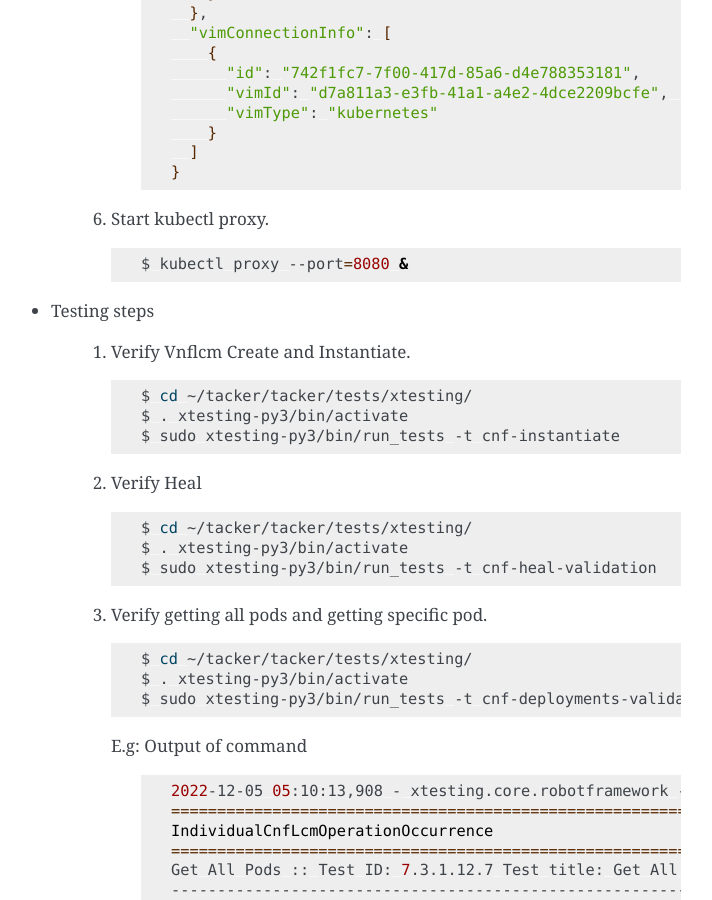
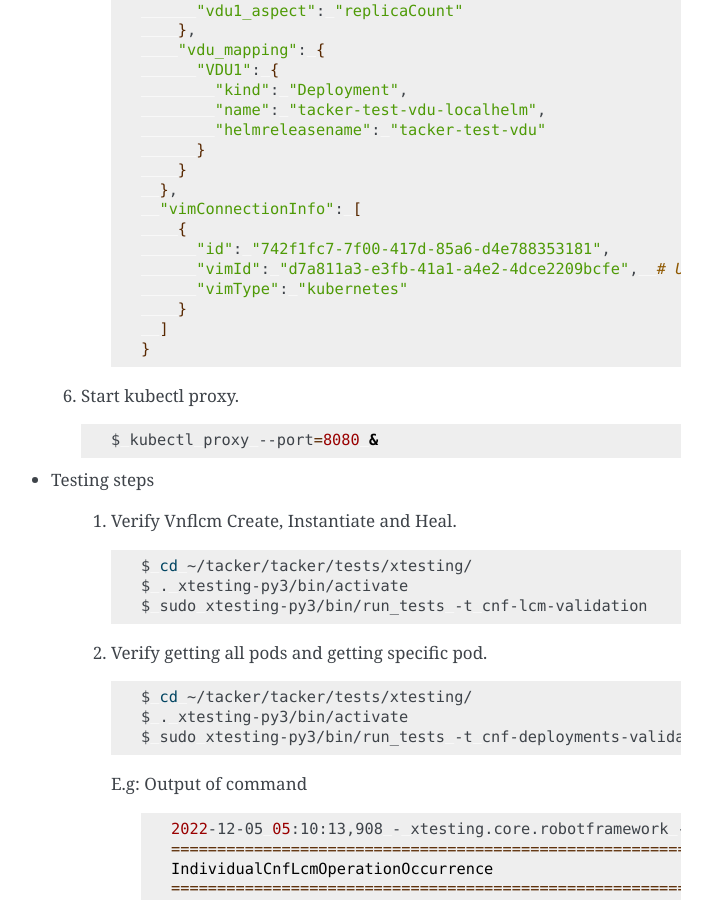
Before and after one commit to o-ran-sc/smo-o2, a Sphinx documentation site: the page built from docs/developer-guide.rst, in a window 1280 px wide and 900 px high, scrolled down 4861 px. Shown: the whole window, without its empty margins (399-1111 px from the left). Built offline with Sphinx 7.4.7, drawn with Linux system fonts in a browser that asks for light colours; some of the changed text lies outside the part shown.

Commit message:
Improve Xtesting code for interconnecting test cases
This patch improves Xtesting code so that API conformance test cases
provided by ETSI NFV-TST 010 can be interconnected and then run in succession.

This patch also includes a script to modify API conformance test cases
automatically for the purpose.

Issue-ID: SMO-119
Change-Id: I41b1fb72571a7ed1d77eec3e356b27a2acad70fb
Signed-off-by: Koichi Edagawa <edagawa.kc@nec.com>

```diff
--- a/docs/developer-guide.rst
+++ b/docs/developer-guide.rst
@@ -279,23 +282,15 @@ The following steps are the procedure of API conformance test according to the s
 
 * Testing steps
 
-   1. Verify Vnflcm Create and Instantiate.
+   1. Verify Vnflcm Create, Instantiate and Heal.
 
       .. code:: bash
 
          $ cd ~/tacker/tacker/tests/xtesting/
          $ . xtesting-py3/bin/activate
-         $ sudo xtesting-py3/bin/run_tests -t cnf-instantiate
+         $ sudo xtesting-py3/bin/run_tests -t cnf-lcm-validation
 
-   2. Verify Heal
-
-      .. code:: bash
-
-         $ cd ~/tacker/tacker/tests/xtesting/
-         $ . xtesting-py3/bin/activate
-         $ sudo xtesting-py3/bin/run_tests -t cnf-heal-validation
-
-   3. Verify getting all pods and getting specific pod.
+   2. Verify getting all pods and getting specific pod.
 
       .. code:: bash
 
```
Also changed, not shown: other parts of docs/developer-guide.rst (+4 -1 lines), 4 other files.
